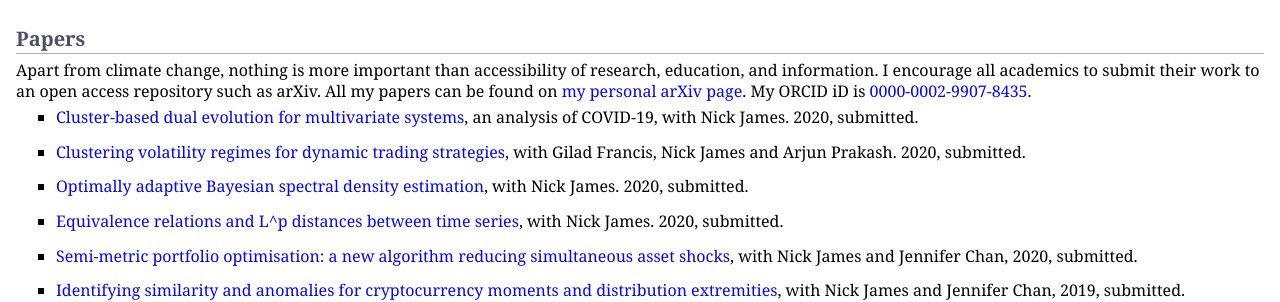
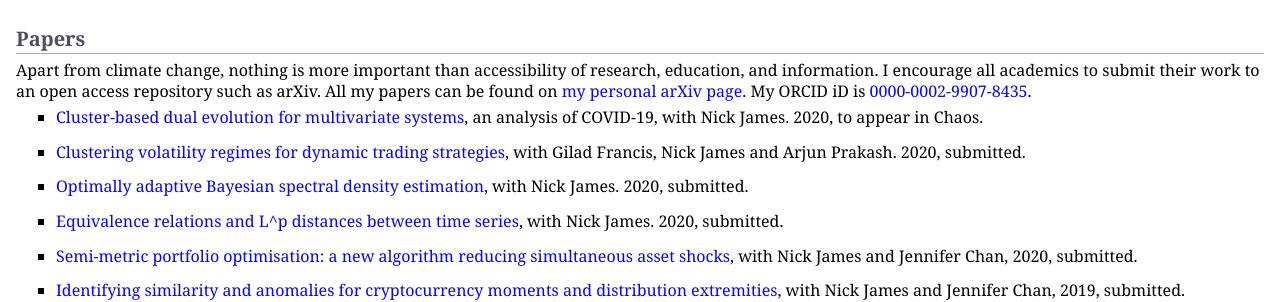
Before and after one commit to MaxMenzies/maxmenzies.com, a Jekyll site: the page index.html, which Jekyll copies as it is, in a window 1280 px wide. Shown: the part 409-711 px from the top of the page. Built offline with Jekyll 4.4.1, drawn with Linux system fonts in a browser that asks for light colours.

Commit message:
Update index.html

```diff
--- a/index.html
+++ b/index.html
@@ -40,7 +40,7 @@
 <h2>Papers</h2>
 <p>Apart from climate change, nothing is more important than accessibility of research, education, and information. I encourage all academics to submit their work to an open access repository such as arXiv. All my papers can be found on <a href="https://arxiv.org/a/menzies_m_1.html">my personal arXiv page</a>. My ORCID iD is <a href="https://orcid.org/0000-0002-9907-8435.">0000-0002-9907-8435</a>.</p>
 <ul>
-<li><p> <a href="https://arxiv.org/abs/2005.02125">Cluster-based dual evolution for multivariate systems</a>, an analysis of COVID-19, with Nick James. 2020, submitted. </p>
+<li><p> <a href="https://arxiv.org/abs/2005.02125">Cluster-based dual evolution for multivariate systems</a>, an analysis of COVID-19, with Nick James. 2020, to appear in Chaos. </p>
 </li>
 </ul>
 <ul>
```
